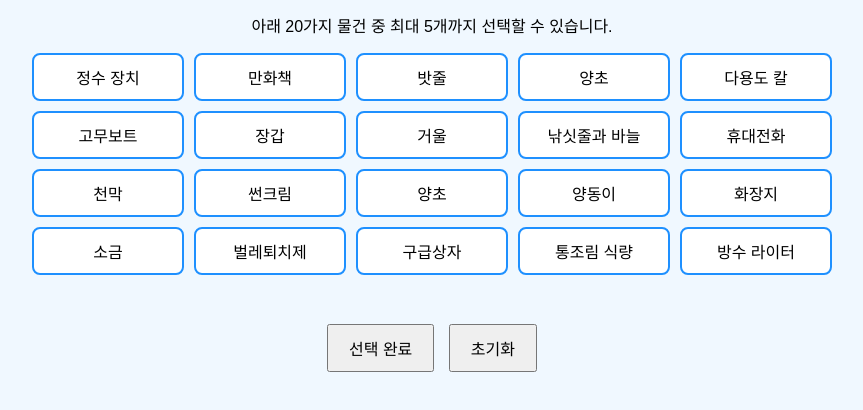
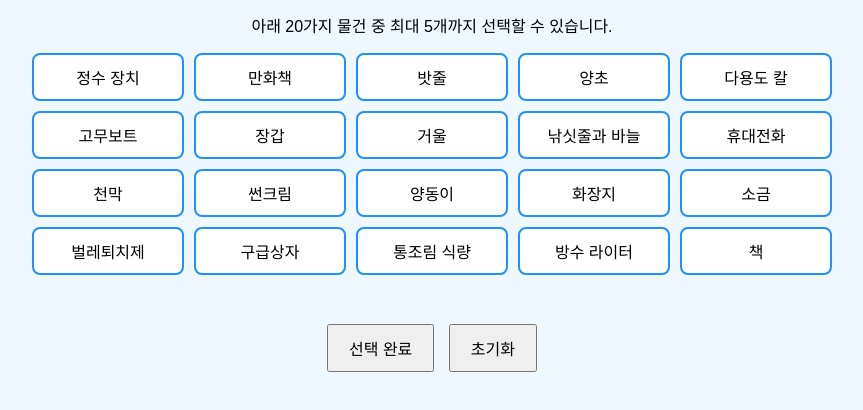
Before and after one commit to ByeonDong-joon/island, a plain HTML site: page index.html in a window 1280 px wide. Shown: the part 98-508 px from the top of the page, without its empty margins (208-1071 px from the left). Drawn offline with Linux system fonts and the light colour scheme.

Commit message:
Update index.html

```diff
--- a/index.html
+++ b/index.html
@@ -64,8 +64,8 @@
     const items = [
       "정수 장치", "만화책", "밧줄", "양초", "다용도 칼",
       "고무보트", "장갑", "거울", "낚싯줄과 바늘", "휴대전화",
-      "천막", "썬크림", "양초", "양동이", "화장지",
-      "소금", "벌레퇴치제", "구급상자", "통조림 식량", "방수 라이터"
+      "천막", "썬크림", "양동이", "화장지", "소금",
+      "벌레퇴치제", "구급상자", "통조림 식량", "방수 라이터", "책"
     ];
 
     const grid = document.getElementById('grid');
```
